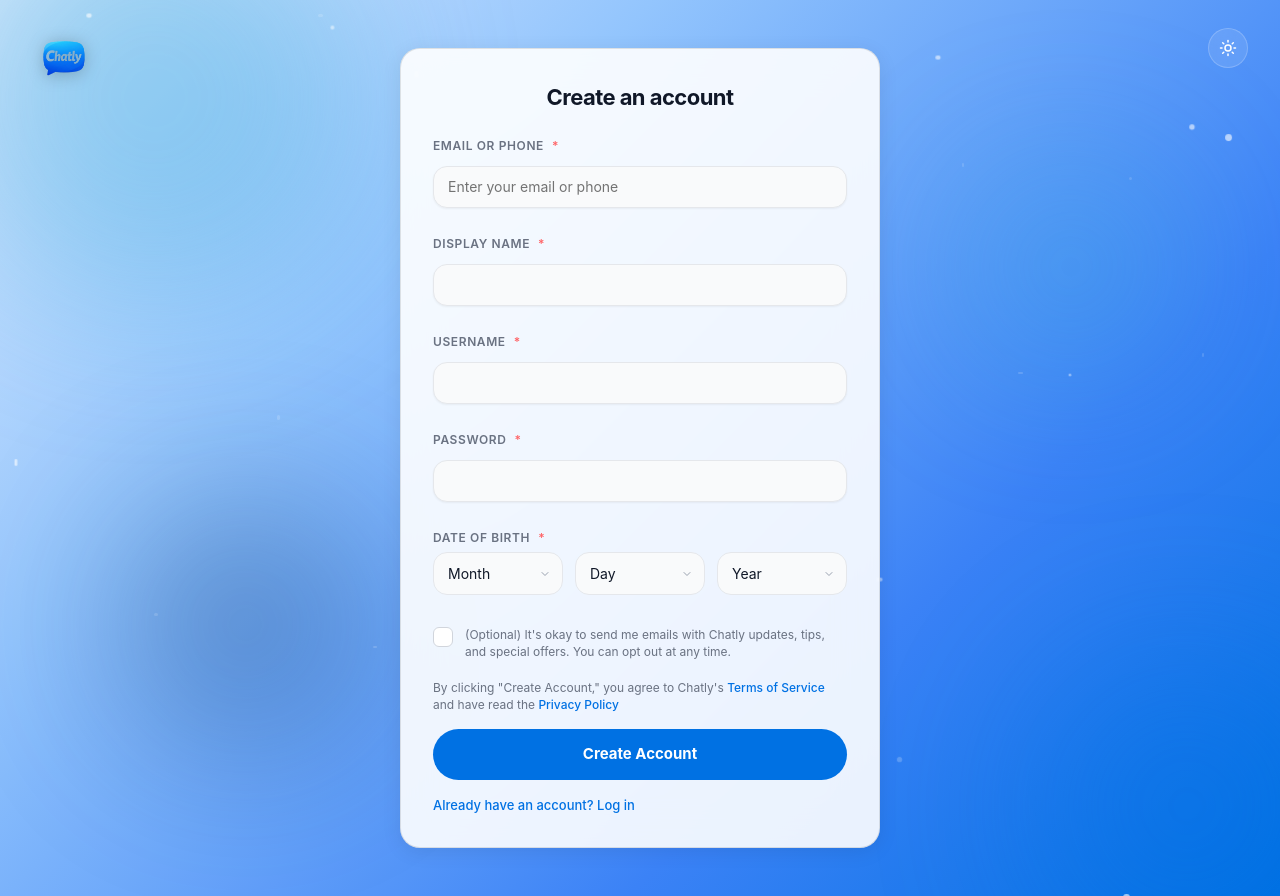
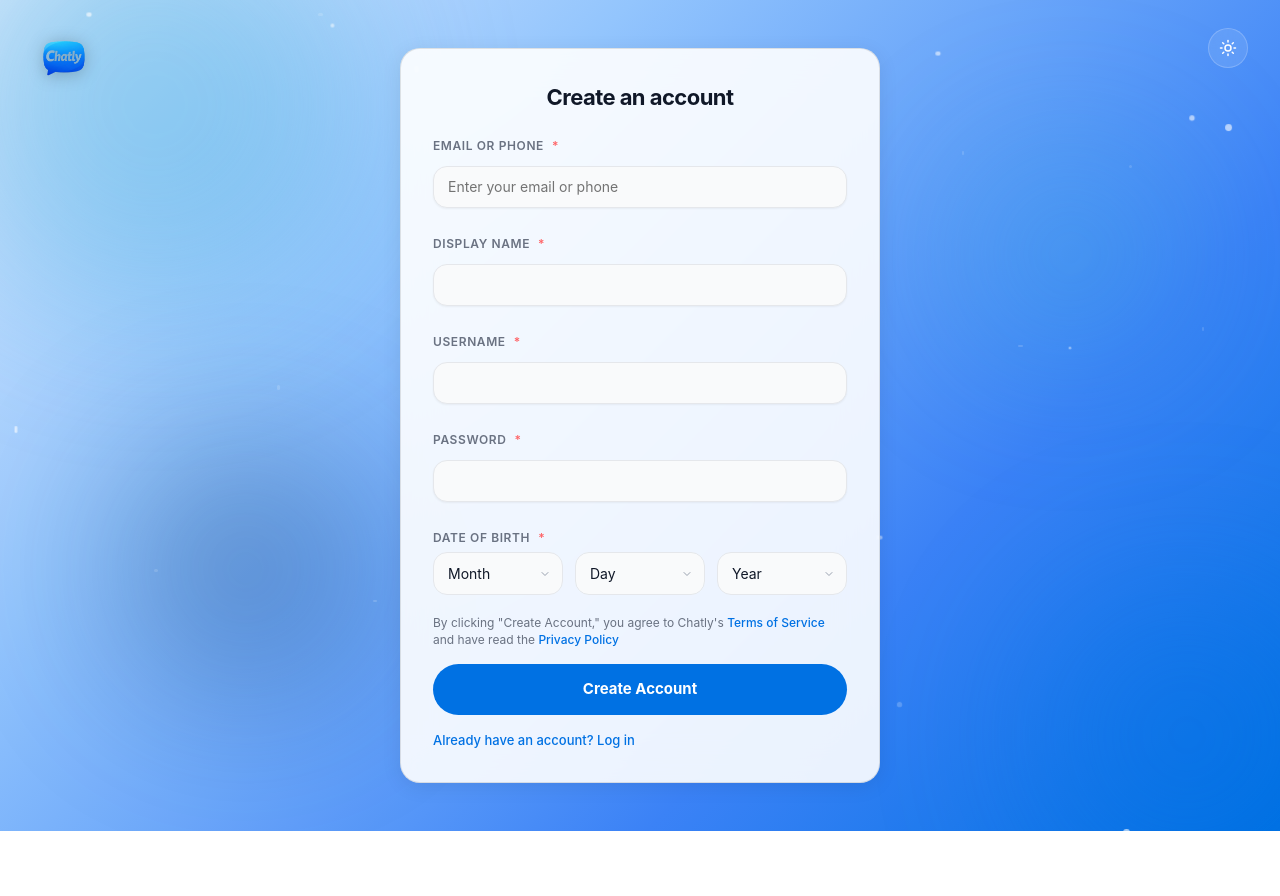
Before and after one commit to giasinguyen/chatly-messaging-platform, a React (Vite) app in the folder chatly-frontend/: page /auth/register in a window 1280 px wide. After the commit the page ends 831 px from the top, so only its background shows below. Built offline with nearby package versions, Linux system fonts and the light colour scheme.

Commit message:
feat: Implement user registration page with form validation.

```diff
--- a/chatly-frontend/src/pages/auth/register/index.tsx
+++ b/chatly-frontend/src/pages/auth/register/index.tsx
@@ -32,7 +32,6 @@ export default function RegisterPage() {
             month: "",
             day: "",
             year: "",
-            promo: false,
         },
     });
 
@@ -396,42 +395,6 @@ export default function RegisterPage() {
                                 />
                             ) : null}
                         </div>
-
-                        {/* Promo Checkbox */}
-                        <Controller
-                            name="promo"
-                            control={form.control}
-                            render={({ field }) => (
-                                <label className="mt-1 flex cursor-pointer items-start gap-3">
-                                    <div className="relative flex h-5 w-5 shrink-0 items-center justify-center">
-                                        <input
-                                            type="checkbox"
-                                            className="peer h-5 w-5 cursor-pointer appearance-none rounded-[6px] border border-gray-300 bg-white transition-all checked:border-brand checked:bg-brand dark:border-white/20 dark:bg-black/20 dark:checked:border-brand dark:checked:bg-brand"
-                                            checked={field.value}
-                                            onChange={(e) =>
-                                                field.onChange(e.target.checked)
-                                            }
-                                        />
-                                        <svg
-                                            className="pointer-events-none absolute hidden h-3.5 w-3.5 text-white peer-checked:block"
-                                            viewBox="0 0 24 24"
-                                            fill="none"
-                                            stroke="currentColor"
-                                            strokeWidth="3"
-                                            strokeLinecap="round"
-                                            strokeLinejoin="round"
-                                        >
-                                            <polyline points="20 6 9 17 4 12"></polyline>
-                                        </svg>
-                                    </div>
-                                    <span className="text-[12px] leading-snug text-gray-500 dark:text-[#a0a3ab]">
-                                        (Optional) It's okay to send me emails
-                                        with Chatly updates, tips, and special
-                                        offers. You can opt out at any time.
-                                    </span>
-                                </label>
-                            )}
-                        />
                     </FieldGroup>
 
                     {/* Terms and Submit */}
--- a/chatly-frontend/src/validations/register.schema.ts
+++ b/chatly-frontend/src/validations/register.schema.ts
@@ -20,7 +20,6 @@ export const registerSchema = z.object({
     month: z.string().min(1, "Vui lòng chọn tháng"),
     day: z.string().min(1, "Vui lòng chọn ngày"),
     year: z.string().min(4, "Vui lòng chọn năm"),
-    promo: z.boolean().optional(),
 });
 
 export type RegisterFormValues = z.infer<typeof registerSchema>;
```
